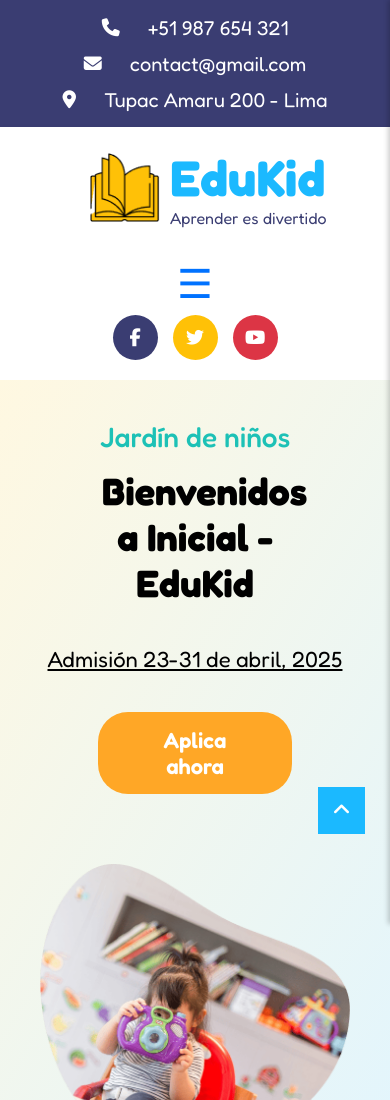
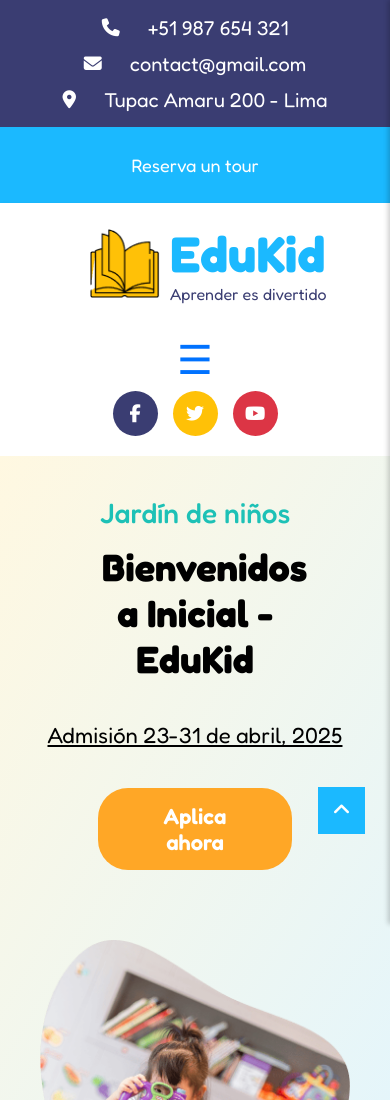
Before and after one commit to FabiCasC/web-colegio-preescolar, a plain HTML site: page web-colegio-preescolar-master/index.html in a window 390 px wide. Shown: the top 1100 px of the page. Drawn offline with Linux system fonts and the light colour scheme.

Commit message:
btn reserva a responsive(numero de telefono no es btn)

```diff
--- a/web-colegio-preescolar-master/assets/css/styles.css
+++ b/web-colegio-preescolar-master/assets/css/styles.css
@@ -126,7 +126,9 @@ span.direccion {
 }
 
 .btn-tour {
-  padding: 1em 1.2em;
+  padding: 1em 0em;
+  padding-left: 1em;
+  padding-right: 1em;
   background-color: var(--color-celeste);
   text-align: center;
   cursor: pointer;
@@ -1548,9 +1550,7 @@ a {
   }
 }
 @media (max-width: 768px){
-  .btn-tour{
-    display: none;
-  }
+
   .contacto{
     padding-right: 0px;
     display: flex;
@@ -1567,7 +1567,12 @@ a {
   .cabecera-pag{
     height: auto;
     width: auto;
-
+    flex-direction: column;
+  }
+  .btn-tour{
+    width: 100%;
+    padding-left: 0em;
+    padding-right: 0em;
   }
   .direcciones-cab{
     margin-top: 0.5rem;
```
